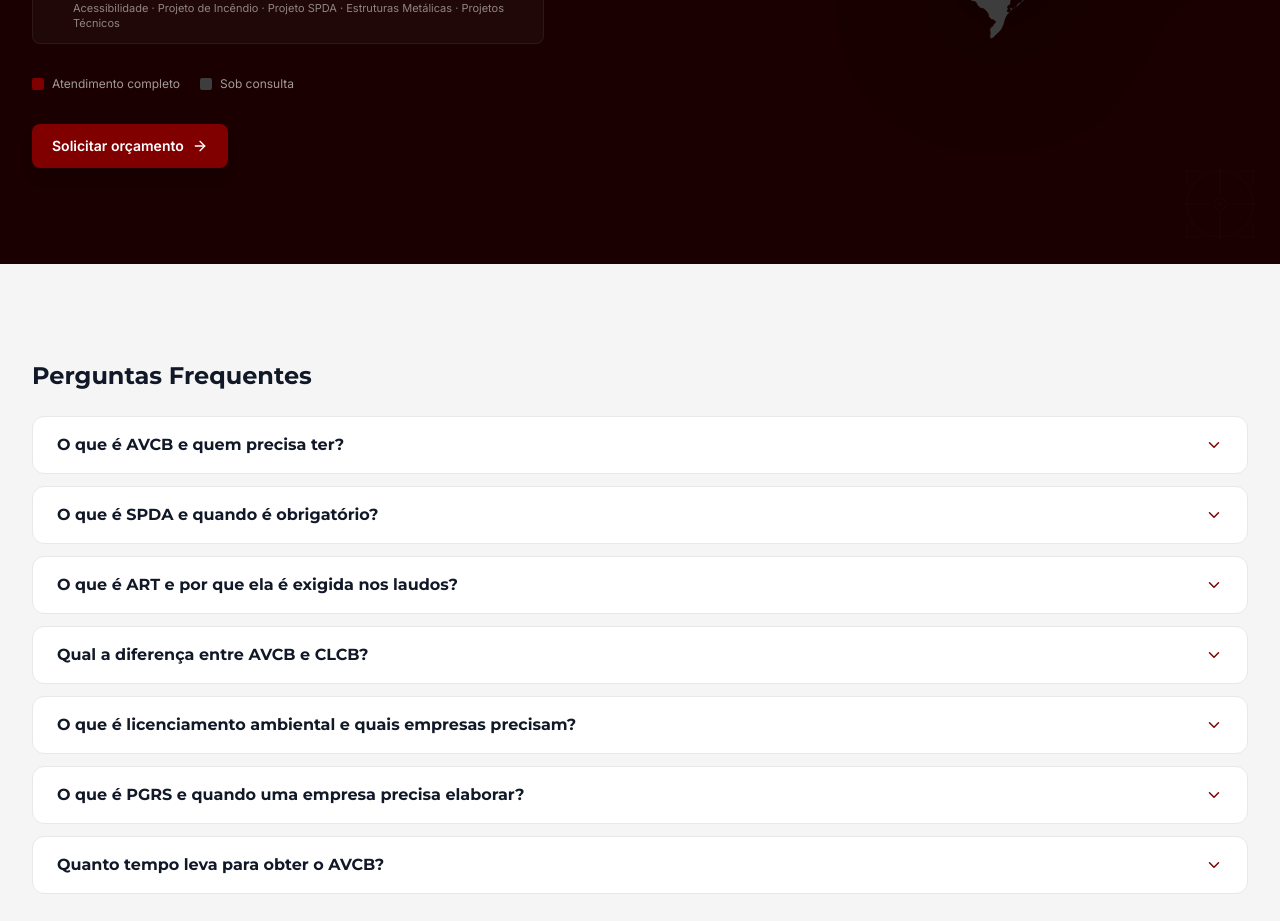
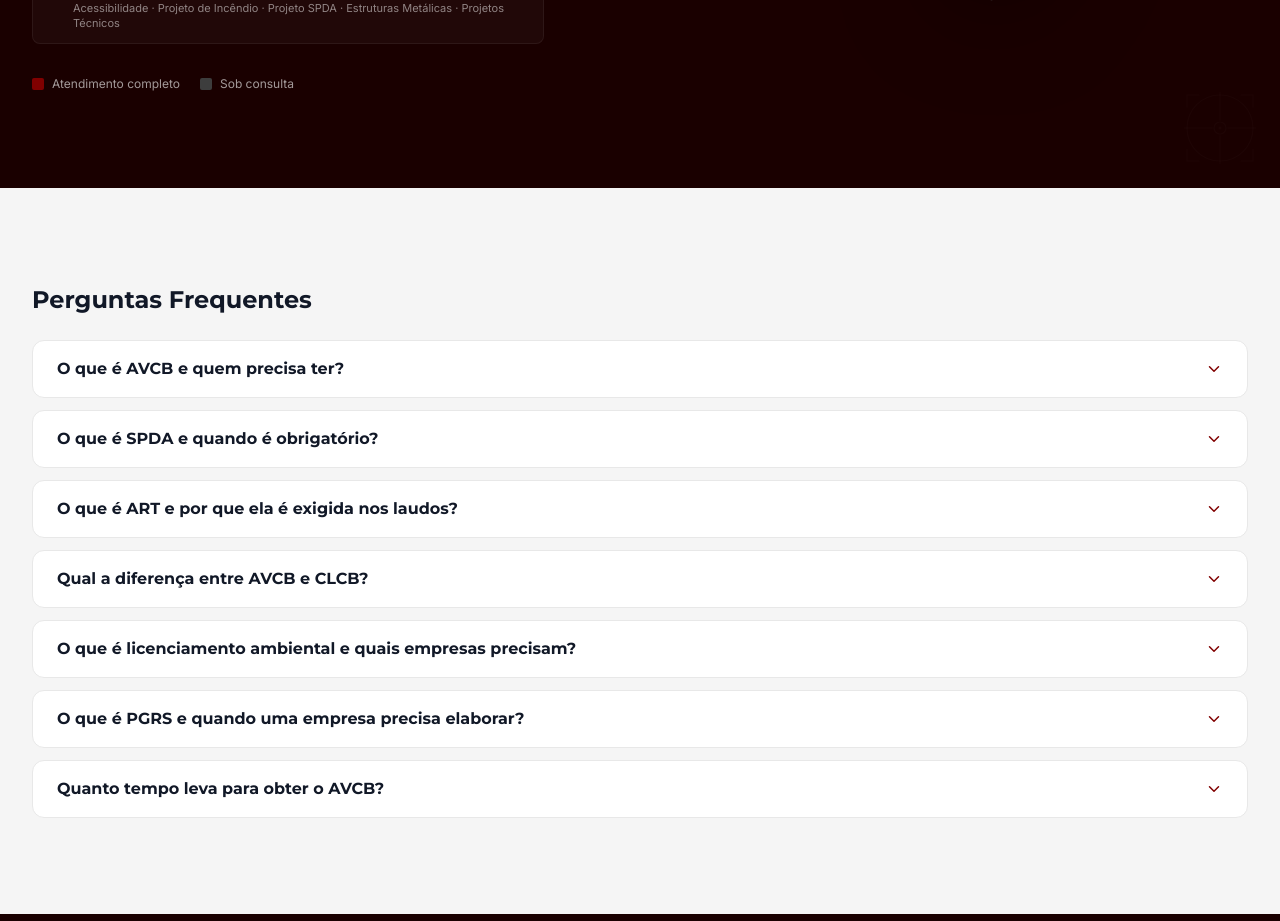
Before and after one commit to BarcelosMoises/Landing-Page-Central, a Next.js app: page / in a window 1280 px wide. Shown: the part 4400-5321 px from the top of the page. Built offline with nearby package versions, Linux system fonts and the light colour scheme.

Commit message:
feat(mapa-atuacao): remove botão Solicitar orçamento da coluna esquerda

```diff
--- a/components/MapaAtuacao.tsx
+++ b/components/MapaAtuacao.tsx
@@ -3,7 +3,7 @@
 
 import { useState, useCallback, useRef, useEffect } from "react";
 import Link from "next/link";
-import { MessageCircle, MapPin, ArrowRight, X, CheckCircle2 } from "lucide-react";
+import { MessageCircle, MapPin, X, CheckCircle2 } from "lucide-react";
 import {
   estadosAtuacao,
   getServicosPorEstado,
@@ -190,14 +190,6 @@ export function MapaAtuacao() {
                 <span className="text-white/60 text-xs">Sob consulta</span>
               </div>
             </div>
-
-            <Link
-              href={getWhatsAppUrl("Olá! Gostaria de solicitar um orçamento.")}
-              className="inline-flex items-center gap-2 self-start bg-[#800000] hover:bg-[#a30000] active:scale-95 text-white text-sm font-semibold px-5 py-3 rounded-lg transition-all duration-200 shadow-lg"
-            >
-              Solicitar orçamento
-              <ArrowRight className="w-4 h-4" aria-hidden="true" />
-            </Link>
           </div>
 
           {/* Coluna direita: mapa */}
```
